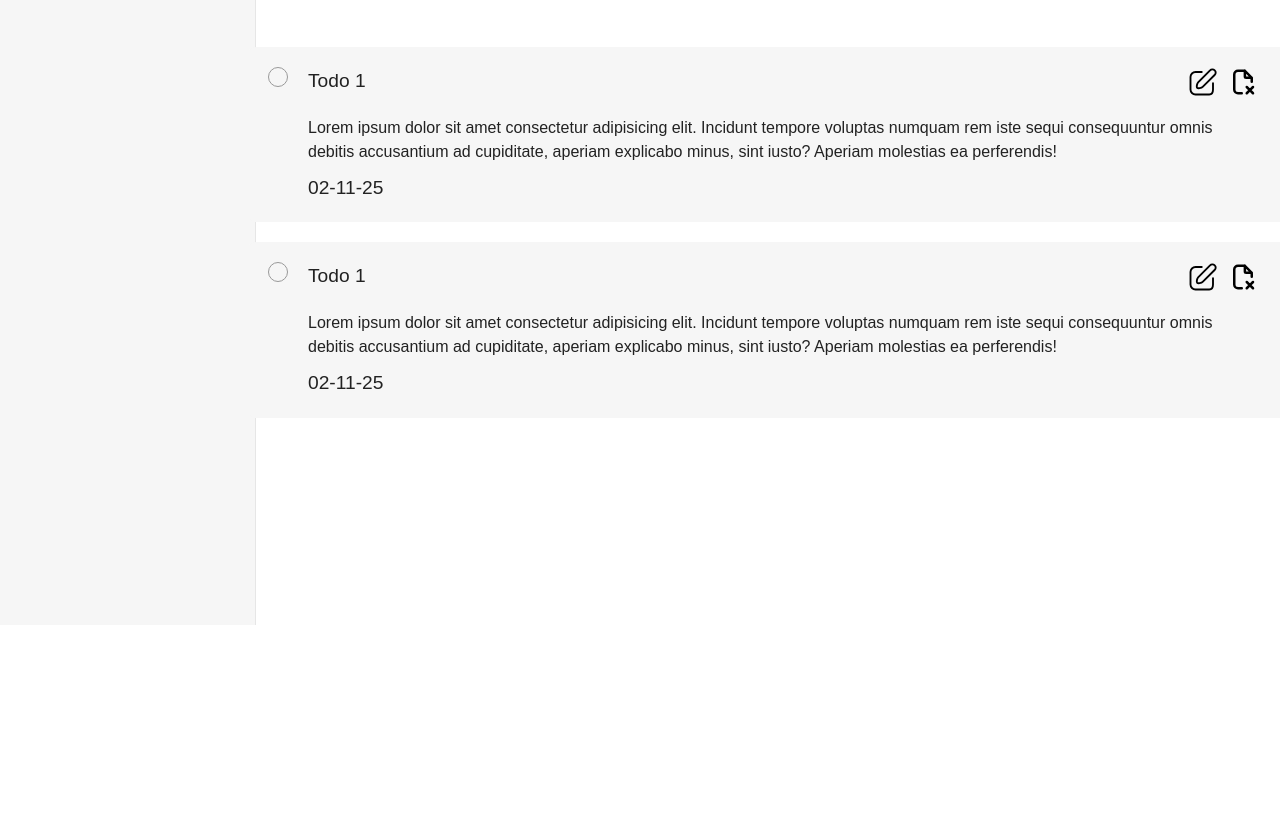
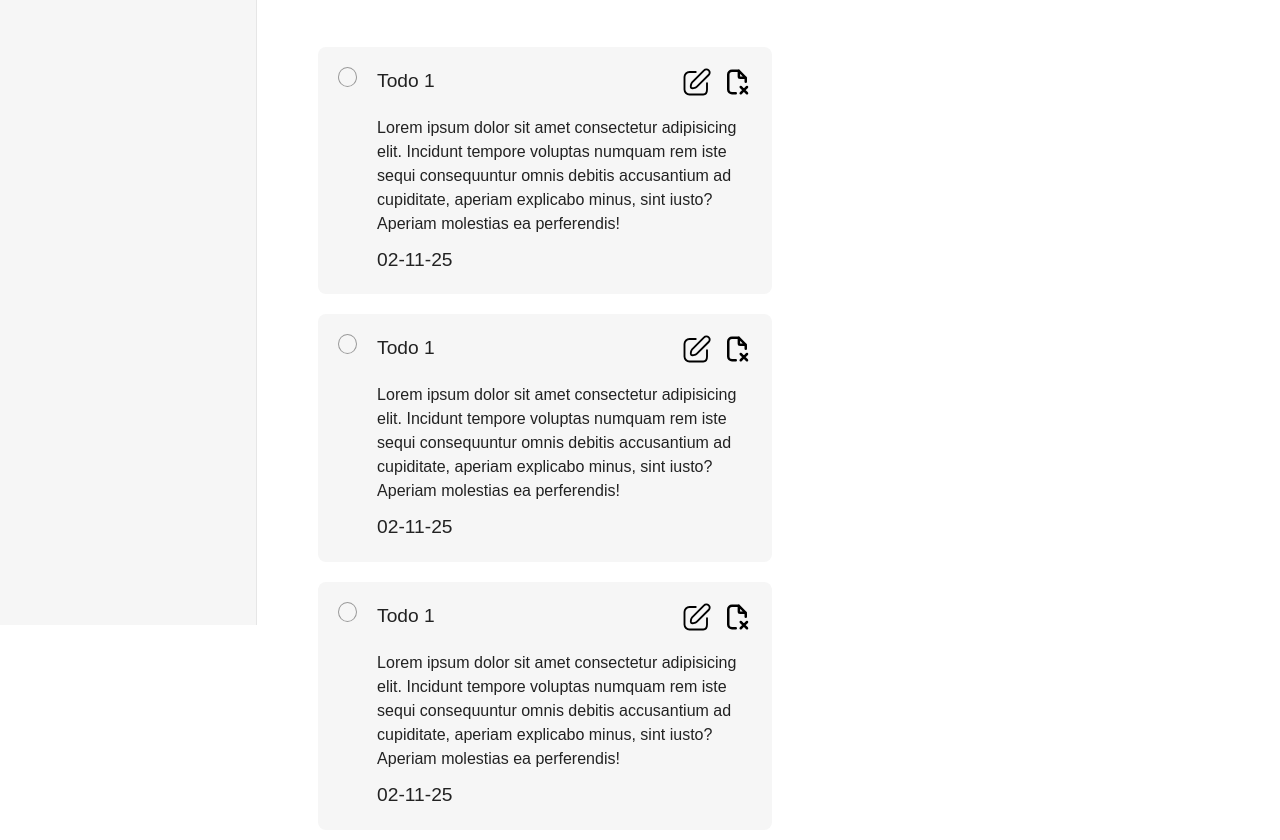
Before and after one commit to n3ruuu/todo-list, a plain HTML site: page src/index.html in a window 1280 px wide. Shown: the part 175-1015 px from the top of the page. Before the commit the page ends 800 px from the top, so only its background shows below. Drawn offline with Linux system fonts and the light colour scheme.

Commit message:
minor updates in html

```diff
--- a/src/index.html
+++ b/src/index.html
@@ -19,7 +19,8 @@
                 <h1>Project 1</h1>
                 <button class="add-todo btn">Add Todo</button>
 
-                <div class="todo-container">
+                <div class="todos-container">
+                    <div class="item-container">
                         <span class="circle"></span>
                         <div class="text-container">
                             <header class="todo-header">
@@ -38,7 +39,7 @@
                         </div>
                     </div>
 
-                <div class="todo-container">
+                    <div class="item-container">
                         <span class="circle"></span>
                         <div class="text-container">
                             <header class="todo-header">
@@ -54,6 +55,26 @@
                             </header>
                             <div class="description">Lorem ipsum dolor sit amet consectetur adipisicing elit. Incidunt tempore voluptas numquam rem iste sequi consequuntur omnis debitis accusantium ad cupiditate, aperiam explicabo minus, sint iusto? Aperiam molestias ea perferendis!</div>
                             <div class="duedate">02-11-25</div>
+                        </div>
+                    </div>
+
+                    <div class="item-container">
+                        <span class="circle"></span>
+                        <div class="text-container">
+                            <header class="todo-header">
+                                <div class="title">Todo 1</div>
+                                <div class="actions-container">
+                                    <div class="edit-btn">
+                                        <img class="svg" src="./assets/edit.svg" alt="edit svg">
+                                    </div>
+                                    <div class="delete-btn">
+                                        <img class="svg" src="./assets/delete.svg" alt="delete svg">
+                                    </div>
+                                </div>
+                            </header>
+                            <div class="description">Lorem ipsum dolor sit amet consectetur adipisicing elit. Incidunt tempore voluptas numquam rem iste sequi consequuntur omnis debitis accusantium ad cupiditate, aperiam explicabo minus, sint iusto? Aperiam molestias ea perferendis!</div>
+                            <div class="duedate">02-11-25</div>
+                        </div>
                     </div>
                 </div>
 
--- a/src/modules/dom.js
+++ b/src/modules/dom.js
@@ -12,6 +12,7 @@ export default class DOM {
         this.exitBtn = document.querySelector('.exit')
 
         // bind events
+        this.projectList.addEventListener('click', this.handleProjectClick.bind(this));
         this.addProjectBtn.addEventListener('click', this.showInputField.bind(this))
         this.addTodoBtn.addEventListener('click', this.showModal.bind(this))
         this.exitBtn.addEventListener('click', this.hideModal.bind(this))
@@ -23,6 +24,18 @@ export default class DOM {
 
     hideModal() {
         this.modal.style.display = 'none'
+    }
+
+    handleProjectClick(e) {
+        if (e.target.tagName === 'LI') {
+            this.renderTodos(e);
+        }
+    }
+
+    renderTodos(e) {
+        const contentDiv = document.querySelector('.content')
+        contentDiv.innerHTML = ''
+        console.log(e)
     }
 
     renderProjects() {
@@ -93,10 +106,4 @@ export default class DOM {
     checkIfExists(projectName) {
         return this.projectManager.projects.some(project => project.title === projectName)
     }
-
-    // Todo
-
-    renderTodos() {
-
-    }
 }
--- a/src/style.css
+++ b/src/style.css
@@ -40,6 +40,7 @@ input {
 }
 
 li {
+    cursor: pointer;
     list-style-type: none;
     padding: 5px 0;
 }
@@ -128,7 +129,8 @@ fieldset{
     resize: none;
 }
 
-button {
+button,
+span {
     cursor: pointer;
 }
 
@@ -189,8 +191,8 @@ button {
     border: 1px solid blue;
     cursor: pointer;
     right: 40PX;
-    background-color: #eda59e;
 }
+
 
 .exit {
     position: absolute;
@@ -215,7 +217,14 @@ button {
     word-break: normal;
 }
 
-.todo-container {
+.todos-container {
+    display: flex;
+    width: 90%;
+    align-self: center;
+    flex-wrap: wrap;
+}
+
+.item-container {
     width: 1000px;
     font-size: 1.2rem;
     align-self: center;
@@ -223,6 +232,7 @@ button {
     background-color: var(--secondary-clr);
     padding: 20px;
     gap: 20px;
+    width: 45%;
     border-radius: 8px;
     margin: 10px;
 }
@@ -241,6 +251,9 @@ button {
     border-width: 1px;
 }
 
+.actions-container img {
+    cursor: pointer;
+}
 
 .text-container {
     display: flex;
```
Lines whose indentation alone changed are shown as unchanged.
